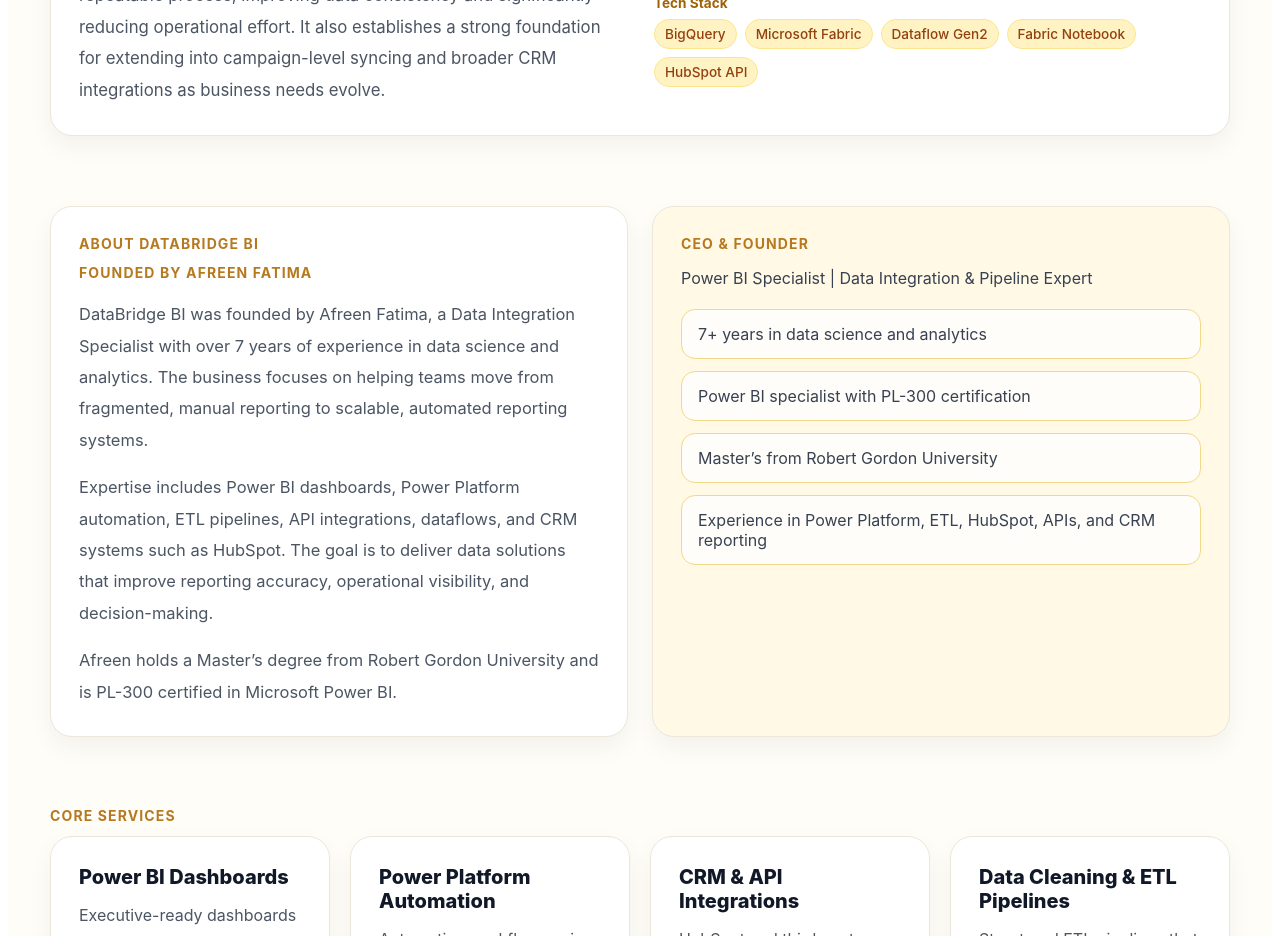
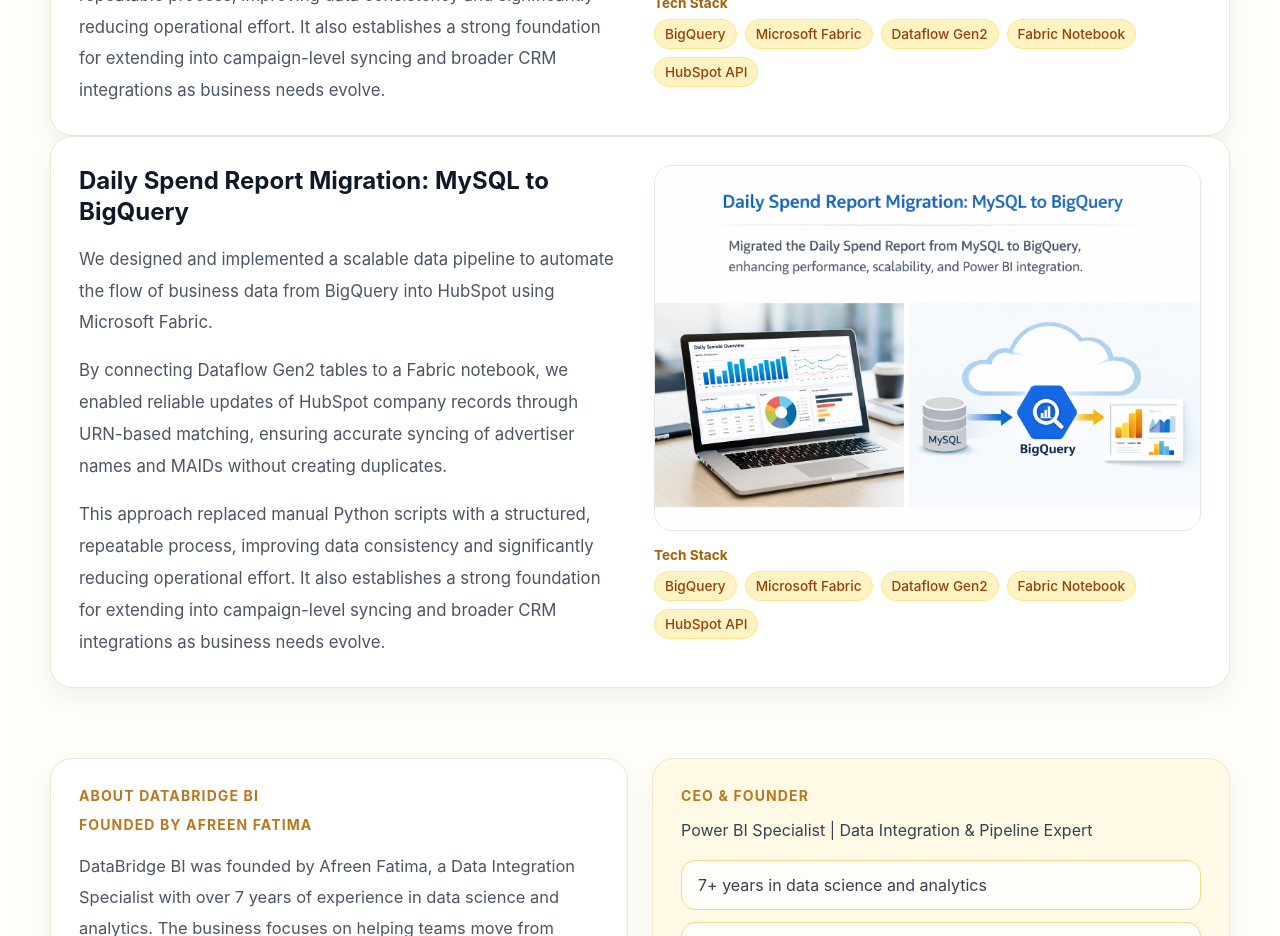
Before and after one commit to Afreenn04/databridge-bi, a Next.js app: page / in a window 1280 px wide. Shown: the part 1240-2176 px from the top of the page. Built offline with nearby package versions, Linux system fonts and the light colour scheme.

Commit message:
Update page.js

```diff
--- a/app/page.js
+++ b/app/page.js
@@ -31,8 +31,17 @@
         "Designed and implemented a scalable Microsoft Fabric pipeline by connecting Dataflow Gen2 tables to a Fabric notebook, enabling URN-based matching and accurate syncing of advertiser names and MAIDs into HubSpot.",
       result:
         "Replaced manual Python scripts with a structured, repeatable process that improved data consistency, reduced operational effort, and created a strong foundation for broader CRM and campaign-level integrations.",
-      image:
-        "/bigquery-hubspot.png",
+      image: "/bigquery-hubspot.png",
+    },
+    {
+      title: "Daily Spend Report Migration: MySQL to BigQuery",
+      problem:
+        "Growing data volumes and performance limitations in MySQL were causing slow reporting and unreliable dashboard refreshes.",
+      solution:
+        "Migrated the daily spend reporting pipeline from MySQL to BigQuery and rebuilt ingestion and transformation logic to handle large-scale data efficiently.",
+      result:
+        "Improved query performance, reduced refresh failures, enhanced data accuracy, and enabled near real-time monitoring of campaign spend for better decision-making.",
+      image: "/mysql-bigquery.png",
     },
   ];
 
```
